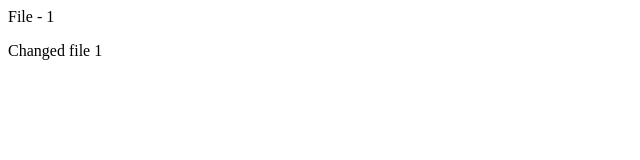
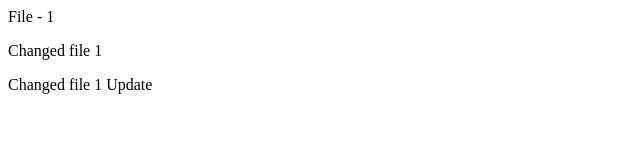
Before and after one commit to doduckhangCNTT/DemoGitHub, a plain HTML site: page file1.html in a window 1280 px wide. Shown: the whole page, without its empty margins (0-640 px from the left). Drawn offline with Linux system fonts and the light colour scheme.

Commit message:
Changed file 1 --2

```diff
--- a/file1.html
+++ b/file1.html
@@ -8,5 +8,6 @@
   <body>
     File - 1
     <p>Changed file 1</p>
+    <p>Changed file 1 Update</p>
   </body>
 </html>
```
